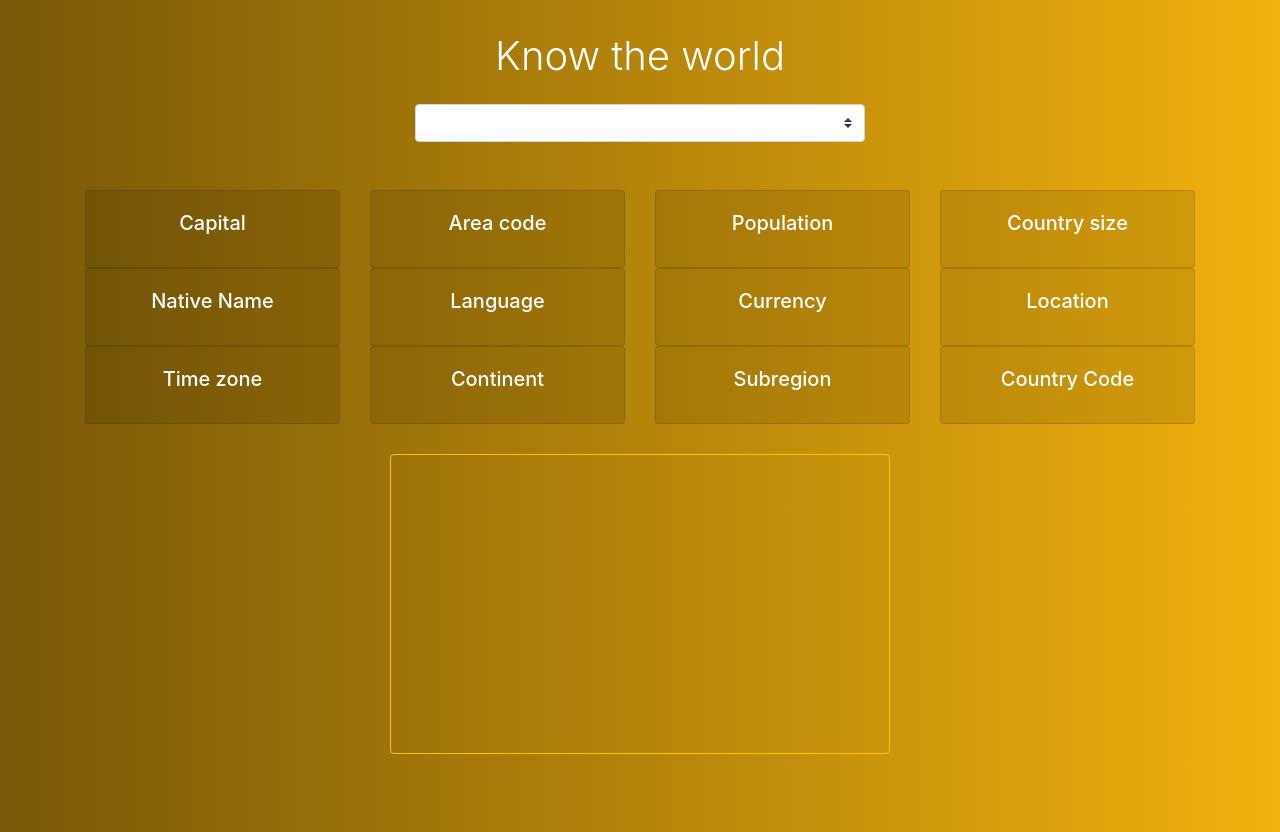
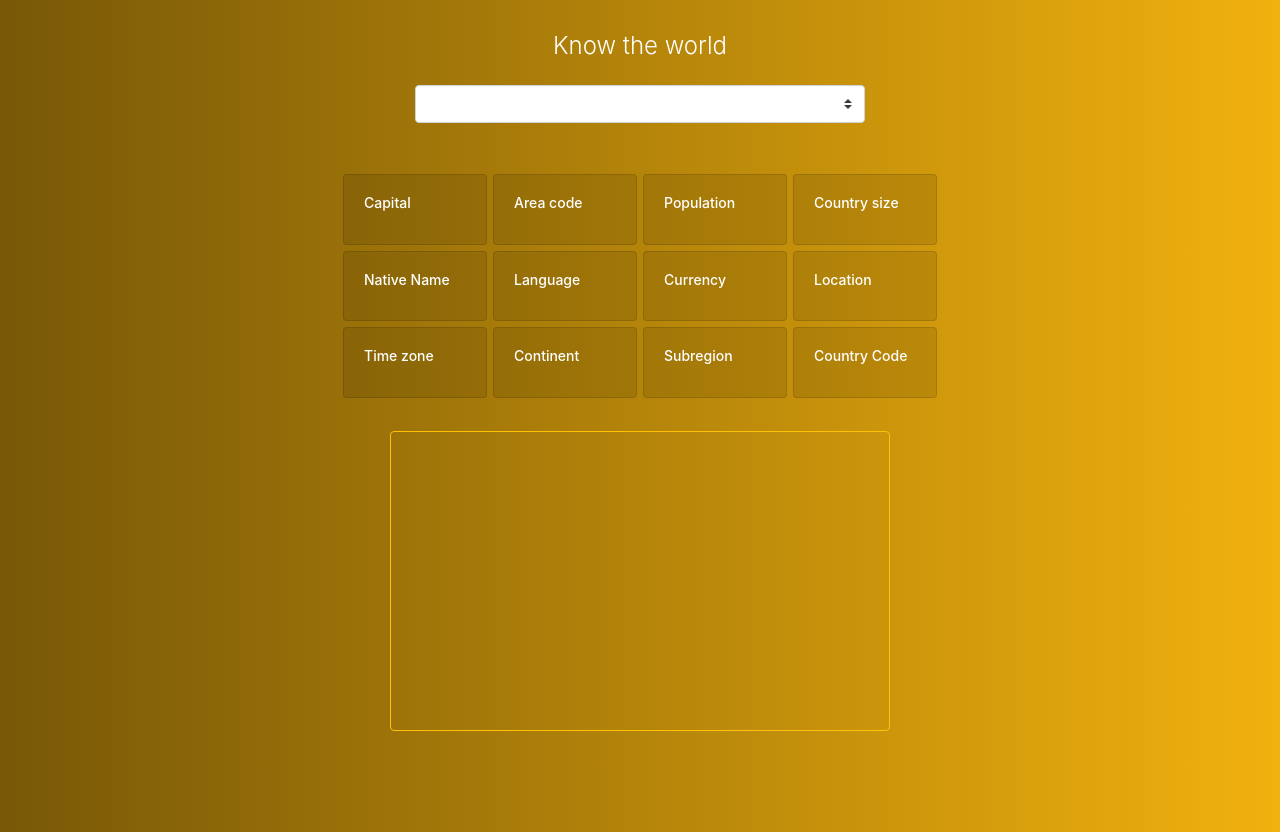
Before and after one commit to malmossa/api-hackathon, a plain HTML site: page index.html in a window 1280 px wide. Drawn offline with nearby package versions, Linux system fonts and the light colour scheme; some packages are replaced by stand-ins of ours; no server answers.

Commit message:
fixing the responsive issue

```diff
--- a/app.js
+++ b/app.js
@@ -58,7 +58,7 @@ function displayCountryInf(countryName) {
   document.querySelector(".timezone").textContent = countryInfo.timezones[0];
   document.querySelector(".continent").textContent = countryInfo.region;
   document.querySelector(".subregion").textContent = countryInfo.subregion;
-  document.querySelector(".location").textContent = `lat: ${countryInfo.latlng[0]}  lng: ${countryInfo.latlng[1]}`;
+  document.querySelector(".location").textContent = `lat: ${Math.floor(countryInfo.latlng[0])}  lng: ${Math.floor(countryInfo.latlng[1])}`;
   document.querySelector(".alpha3Code").textContent = countryInfo.alpha3Code;
   document.querySelector(".size").textContent = `${countryInfo.area.toLocaleString()} Km`;
   document.querySelector(".flag").innerHTML =`<img src="${countryInfo.flag}" height="150" width="200">`
--- a/style.css
+++ b/style.css
@@ -1,14 +1,10 @@
 body {
-  /* background-image: url(./img/world-map-400X300.jpg);
-  background-position: center;
-  background-repeat: no-repeat;
-  background-size: cover;
-  height: 100vh; */
 background-image: linear-gradient(to right, #785807, #f1b10e);
 }
 
 .container {
   height: 100vh;
+  max-width: 1250px;
 }
 .map-container{
   margin: 30px auto;
@@ -32,15 +28,19 @@ background-image: linear-gradient(to right, #785807, #f1b10e);
     )
 }
 
-@media only screen and ( min-width: 375px) {
+
+@media only screen and ( max-width: 375px) {
+  .container {
+    max-width: 400px;
+  }
   .container h1 {
     font-size: 2.5rem;
     margin-bottom: 1.5rem;
   }
-  .input-group {
+  .container .input-group {
     width: 300px;
   }
-  .map-container {
+  .container .map-container {
     width: 300px;
     height: 250px;
   }
@@ -50,20 +50,35 @@ background-image: linear-gradient(to right, #785807, #f1b10e);
 }
 
 @media only screen and ( min-width: 667px) {
+   .container {
+    max-width: 600px;
+  }
   .container h1 {
-    font-size: 2.5rem;
+    font-size: 1.5rem;
     margin-bottom: 1.5rem;
   }
-  .input-group {
+  .card-title {
+    font-size: 14px;
+  }
+  .card-text {
+    font-size: 10px;
+  }
+  .container .input-group {
     width: 450px;
   }
-  .map-container {
+  .container .map-container {
     width: 500px;
     height: 300px;
   }
+  .card-body {
+    width: 13rem;
+  }
+  .col-sm-3 {
+    padding: 3px;
+  }
 }
 
-@media only screen and ( max-width: 768px) {
+/* @media only screen and ( max-width: 768px) {
   .container h1 {
     margin-bottom: 1.5rem;
   }
@@ -88,4 +103,4 @@ background-image: linear-gradient(to right, #785807, #f1b10e);
     width: 600px;
     height: 300px;
   }
-}
+} */
```
Also changed, not shown: index.html (+1 -6 lines).
